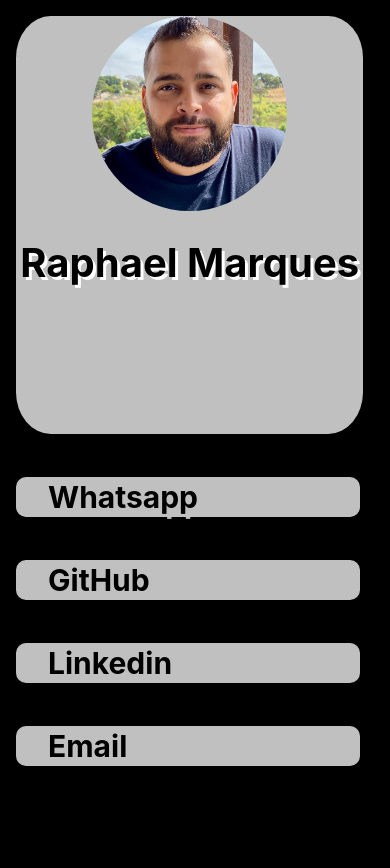
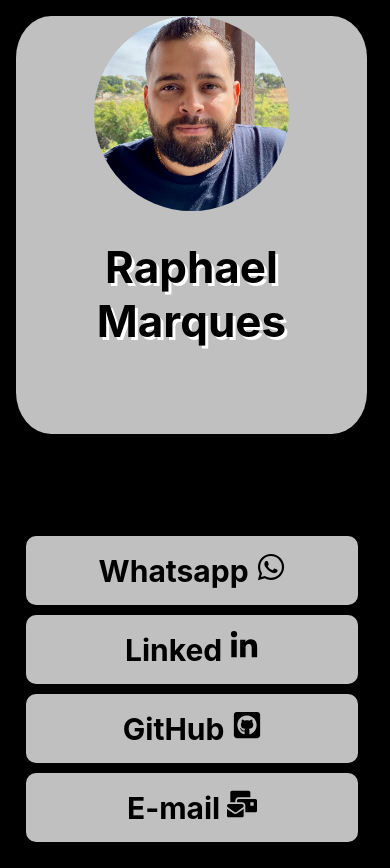
Before and after one commit to raphhaelm/CARDs, a React (Vite) app: page / in a window 390 px wide. Shown: the top 868 px of the page. Built offline with nearby package versions, Linux system fonts and the light colour scheme.

Commit message:
Update
Criei component Span

```diff
--- a/package.json
+++ b/package.json
@@ -10,6 +10,7 @@
   "dependencies": {
     "react": "^18.0.0",
     "react-dom": "^18.0.0",
+    "react-icons": "^4.4.0",
     "react-router-dom": "^6.3.0"
   },
   "devDependencies": {
--- a/src/components/Main/Main.jsx
+++ b/src/components/Main/Main.jsx
@@ -1,5 +1,7 @@
 import React from 'react';
+import Span from '../Span/Span';
 import styles from './Main.module.css';
+import { FaWhatsapp, FaLinkedinIn, FaMailBulk, FaGithubSquare } from 'react-icons/fa'
 
 function Main() {
     return (
@@ -9,13 +11,11 @@
                 <h1>Raphael Marques</h1>
             </header>
             <main>
-                <a href="https://api.whatsapp.com/send/?phone=5531991881701&text&app_absent=0"><span>Whatsapp</span></a>
-                <a href="https://github.com/raphhaelm"><span>GitHub</span></a>
-                <a href="https://www.linkedin.com/in/raphhael-m/"><span>Linkedin</span></a>
-                <a href="https://gmail.com"><span>Email</span></a>
-                <div>
+               <Span href="https://api.whatsapp.com/send/?phone=5531991881701&text&app_absent=0" text='Whatsapp' icon={<FaWhatsapp />} />
 
-                </div>
+               <Span href="https://www.linkedin.com/in/raphhael-m/" text='Linked' icon={<FaLinkedinIn />} />
+               <Span href="https://github.com/raphhaelm" text='GitHub' icon={<FaGithubSquare />} />
+               <Span href="mailto:rmarquescomputadores@gmail.com" text='E-mail' icon={<FaMailBulk />} />
             </main>
 
 
--- a/src/components/Main/Main.module.css
+++ b/src/components/Main/Main.module.css
@@ -1,5 +1,5 @@
 .container {
-    width: 100vw;
+    width: 80vw;
     height: 90vh;
     display: flex;
     flex-direction: column;
@@ -10,33 +10,14 @@
         justify-content: space-between;
         padding: 1em;
         height: 99vh;
-        width: 99vw;
-        justify-content: start;
+        width: 100vw;
         background-color: black;
 
-    }
-    .container a {
-        text-decoration: none;
-        color: black;
-        text-shadow: 5px 5px silver;
-        width: 88%;
-        box-shadow: 5px 5px black;
-        border-radius: 10px;
-        background-color: silver;
-        border: 2px silver solid;
-        border: silver solid 2px;
     }
 
     .container h1 {
         text-shadow: 3px 3px white;
-        font-size: 40px;
-    }
-
-    .container span {
-        font-weight: bold;
-        font-size: 30px;
-        margin: 1em;
-        width: 100%;
+        font-size: 44px;
     }
 
     .container section {
@@ -55,13 +36,4 @@
         border-radius: 10%;
         background-color: silver;
     }
-    .container main {
-        background-color: black;
-        display: flex;
-        flex-direction: column;
-        text-align: start;
-        width: 100%;
-        height: 50%;
-        justify-content: space-evenly;
-    }
 }
--- /dev/null
+++ b/src/components/Span/Span.jsx
@@ -0,0 +1,13 @@
+import React from 'react';
+import styles from './Span.module.css'
+
+function Span(props) {
+    return (
+        <div className={styles.container}>
+            <a style={{backgroundColor: props.color}} href={props.href}><span>{props.text} {props.icon}</span></a>
+        </div>
+
+    )
+}
+
+export default Span
--- /dev/null
+++ b/src/components/Span/Span.module.css
@@ -0,0 +1,24 @@
+@media (max-width: 991px) {
+    .container {
+        padding: 1em;
+        height: auto;
+        width: 77vw;
+        margin: 10px;
+        justify-content: center;
+        background-color: silver;
+        border-radius: 10px;
+
+    }
+    .container a {
+        text-decoration: none;
+        font-size: 30px;
+        font-weight: 700;
+        color: black;
+    }
+    .container :active {
+        text-decoration: none;
+    }
+    .container:hover{
+        background-color: rgb(244, 244, 244);
+    }
+}
```
Also changed, not shown: 1 other file (tests, documents, lock files or other folders).
